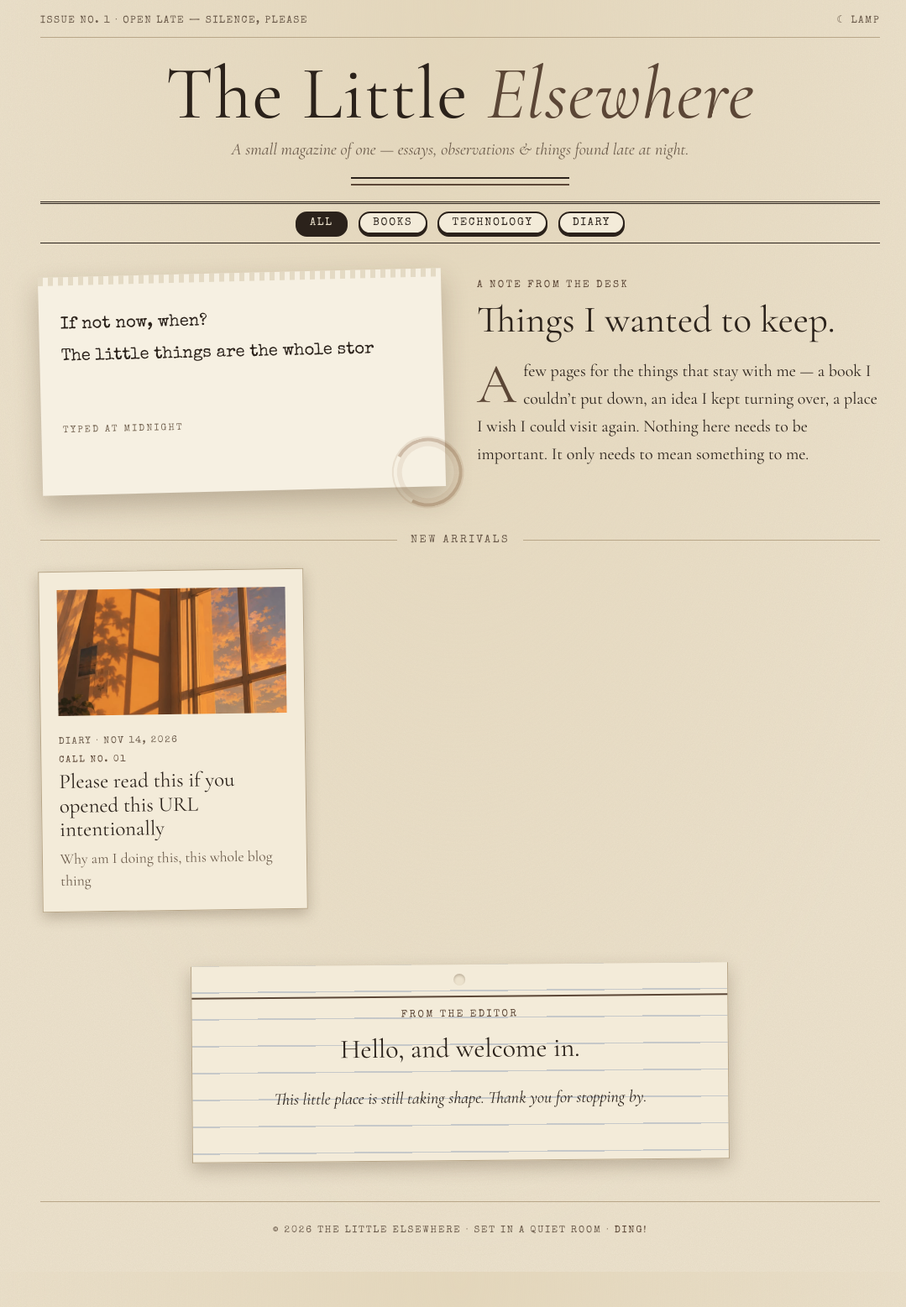
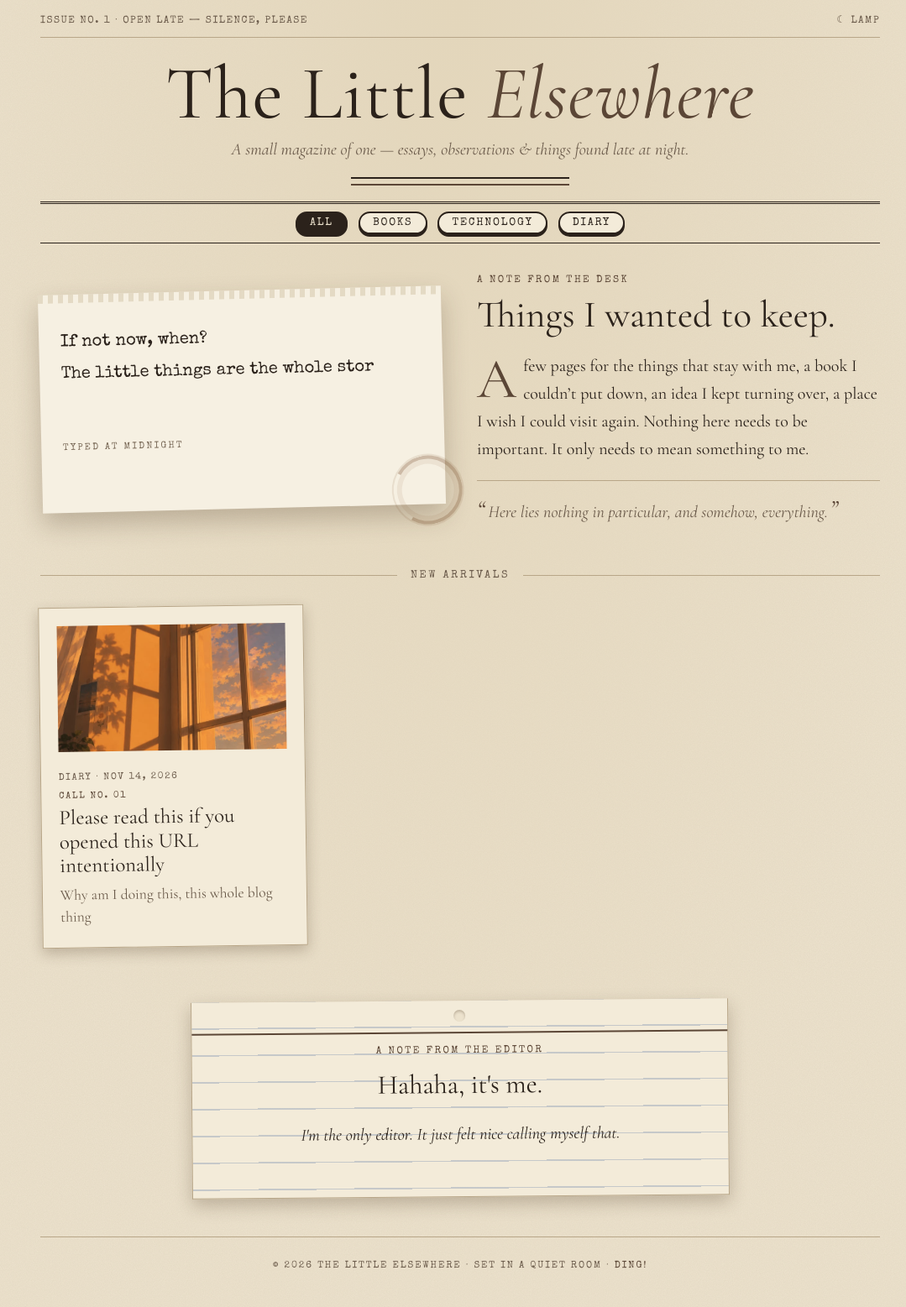
Before and after one commit to RidhiGupta001/A-Little-Elsewhere, a Jekyll site: the page built from index.html, in a window 1280 px wide. Shown: the whole page at 84% size, without its empty margins (92-1171 px from the left). Built offline with Jekyll 4.4.1, drawn with Linux system fonts in a browser that asks for light colours; some web fonts are replaced; before the commit the page ends 1515 px from its top, so only the background shows below that.

Commit message:
function change

```diff
--- a/_layouts/default.html
+++ b/_layouts/default.html
@@ -102,6 +102,9 @@ nav{gap:.7rem .8rem}
 [hidden]{display:none!important}
 @media (max-width:720px){.hero{grid-template-columns:1fr}body{font-size:1.15rem}}
 @media (prefers-reduced-motion:reduce){*{animation:none!important;transition:none!important}html{scroll-behavior:auto}}
+.desk-quote{margin:1.15rem 0 0;padding:.85rem 0 0;border-top:1px solid var(--rule);font-family:var(--serif);font-style:italic;font-size:1.25rem;line-height:1.35;color:var(--soft)}
+.desk-quote::before{content:"“";font-size:1.5em;color:var(--red);margin-right:.12em}
+.desk-quote::after{content:"”";font-size:1.5em;color:var(--red);margin-left:.08em}
 </style>
 </head>
 <body>
@@ -109,7 +112,7 @@ nav{gap:.7rem .8rem}
   <div class="top"><span id="issue">Issue No. 1 &middot; Open late &mdash; silence, please</span><span><button id="theme" aria-label="Toggle lamp">☾ Lamp</button></span></div>
   <h1 class="name">The Little <em>Elsewhere</em></h1>
   <p class="tag">A small magazine of one &mdash; essays, observations &amp; things found late at night.</p>
-  <nav aria-label="Sections"><button type="button" data-category="all" class="on">All</button><button type="button" data-category="Books">Books</button><button type="button" data-category="Technology">Technology</button><button type="button" data-category="Diary">Diary</button></nav>
+  <nav aria-label="Sections"><button type="button" data-filter="all" class="on">All</button><button type="button" data-filter="Books">Books</button><button type="button" data-filter="Technology">Technology</button><button type="button" data-filter="Diary">Diary</button></nav>
 
   {{ content }}
   <p id="filter-empty" class="meta" role="status" hidden style="text-align:center;margin:1.5rem 0">Nothing in this section just yet. Perhaps it’s still being written.</p>
--- a/index.html
+++ b/index.html
@@ -5,7 +5,7 @@ permalink: /
 <main id="home">
   <section class="hero">
     <div class="sheet"><div class="typed" id="typed">If not now, when?</div><small>Typed at midnight</small></div>
-    <div id="feature"><div class="kicker">A note from the desk</div><h2>Things I wanted to keep.</h2><p class="dropcap">A few pages for the things that stay with me — a book I couldn’t put down, an idea I kept turning over, a place I wish I could visit again. Nothing here needs to be important. It only needs to mean something to me.</p></div>
+    <div id="feature"><div class="kicker">A note from the desk</div><h2>Things I wanted to keep.</h2><p class="dropcap">A few pages for the things that stay with me, a book I couldn’t put down, an idea I kept turning over, a place I wish I could visit again. Nothing here needs to be important. It only needs to mean something to me.</p><p class="desk-quote">Here lies nothing in particular, and somehow, everything.</p></div>
   </section>
   <div class="hd" id="gridtitle">New Arrivals</div>
   <div class="grid" id="grid">
@@ -23,7 +23,7 @@ permalink: /
     {% endif %}
   </div>
   <section class="about" id="about">
-    <div class="kicker">From the Editor</div>
-    <h2>Hello, and welcome in.</h2><p>This little place is still taking shape. Thank you for stopping by.</p>
+    <div class="kicker">A note from the editor</div>
+    <h2>Hahaha, it's me.</h2><p>I'm the only editor. It just felt nice calling myself that.</p>
   </section>
 </main>
```
